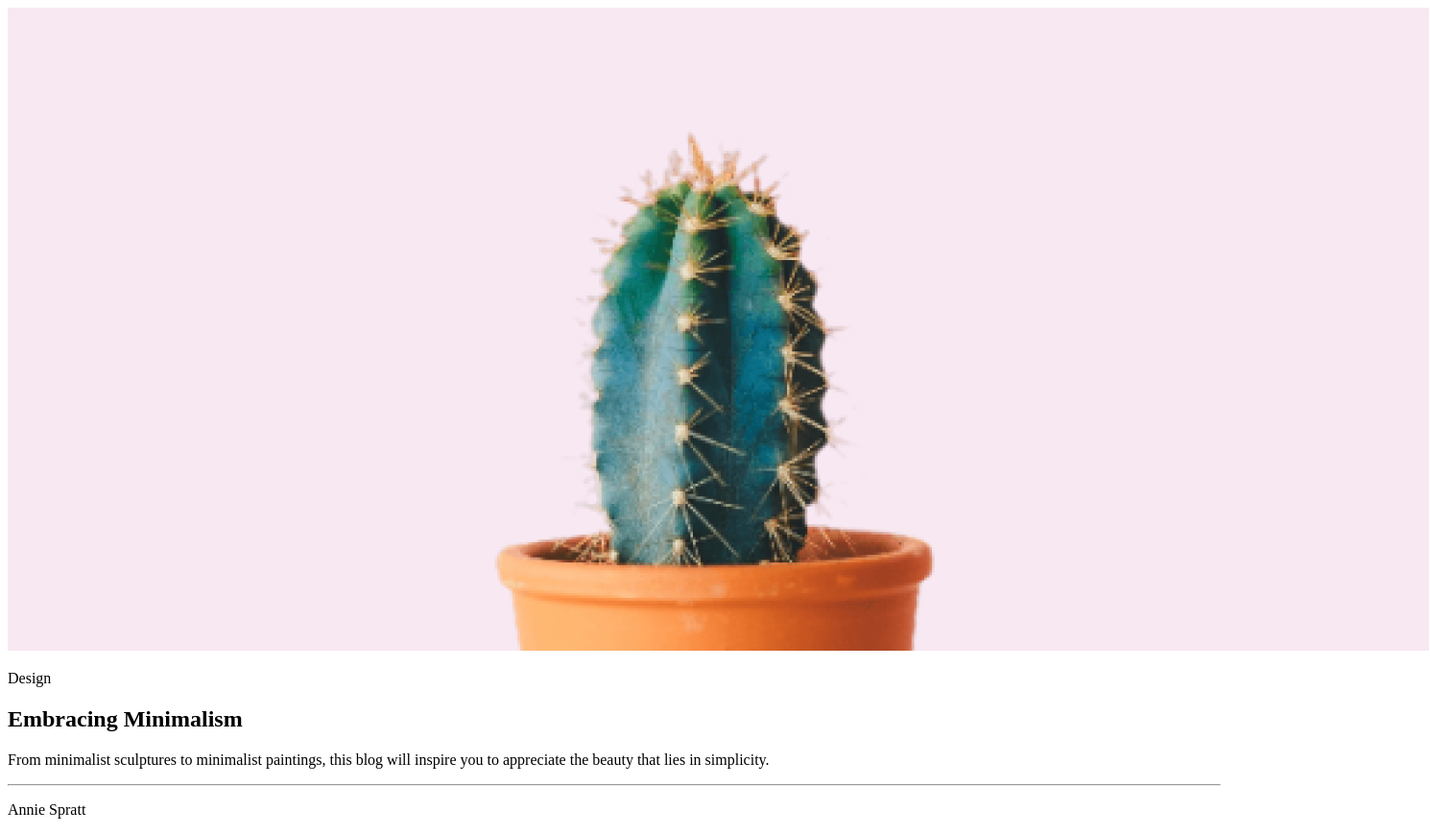
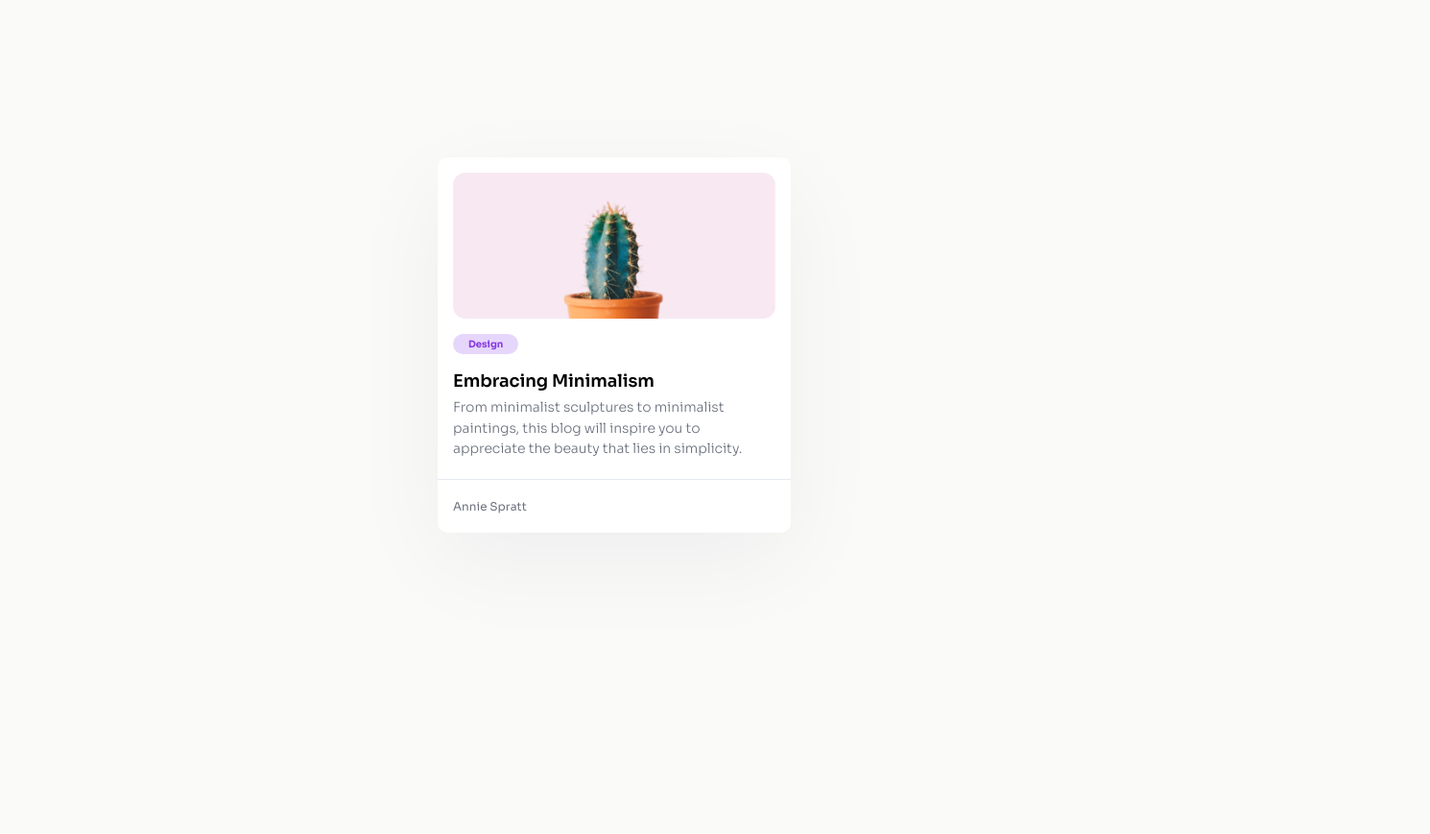
Before and after one commit to crisscde/Dev-Challenges-Solutions, a plain HTML site: page minimal_blog_card/index.html in a window 1280 px wide. Shown: the whole page at 96% size, 1490 px wide, since content can reach past the window. After the commit the page ends 800 px from the top, so only its background shows below. Drawn offline with Linux system fonts and the light colour scheme.

Commit message:
Adding styles

```diff
--- a/minimal_blog_card/assets/css/style.css
+++ b/minimal_blog_card/assets/css/style.css
@@ -0,0 +1,81 @@
+:root {
+  --bg-tag: #e6d6fc;
+  --tag-text: #883ae1;
+  --heading: #20293a;
+  --horizontal-rule: #e5eaf0;
+  --paragraph-text: #6c727f;
+}
+
+* {
+  min-width: 0;
+  box-sizing: border-box;
+}
+
+body {
+  font-family: "Sora", sans-serif;
+  background-color: #fafaf9;
+  margin: 0;
+  font-size: 14px;
+}
+
+p {
+  color: var(--paragraph-text);
+}
+
+.card {
+  margin: 164px auto 0px;
+  width: 368px;
+  box-shadow: 0px 30px 100px 0px rgba(17, 23, 41, 0.05);
+  padding: 16px 0px 20px;
+  border-radius: 10px;
+  background-color: #fff;
+}
+
+.card__image {
+  width: 336px;
+  height: 152px;
+  margin: 0px 16px 12px;
+  border-radius: 13px;
+}
+
+.card__tag {
+  background-color: var(--bg-tag);
+  padding: 4px 16px;
+  display: inline;
+  border-radius: 16px;
+  margin-bottom: 16px;
+  margin: 16px;
+
+  font-size: 10px;
+  font-weight: bold;
+  color: var(--tag-text);
+}
+
+.card__heading,
+.card__text {
+  letter-spacing: -0.0711px;
+}
+
+.card__heading {
+  font-size: 1.125rem;
+  margin: 20px 16px 6px;
+  font-weight: 600;
+}
+
+.card__text {
+  margin: 4px 16px 20px;
+  line-height: 1.35rem;
+  font-weight: 350;
+  text-wrap: pretty;
+}
+
+.card__horizontal {
+  height: 1.5px;
+  width: 368px;
+  background-color: var(--horizontal-rule);
+}
+
+.card__author {
+  font-size: 0.75rem;
+  margin: 20px 16px 0px;
+}
--- a/minimal_blog_card/index.html
+++ b/minimal_blog_card/index.html
@@ -10,23 +10,23 @@
   <link
     href="https://fonts.googleapis.com/css2?family=Sora:wght@100..800&display=swap"
     rel="stylesheet">
+  <link rel="stylesheet" href="./assets/css/style.css">
 </head>
 
 <body>
   <article class="card">
     <img
       src="./assets/img/cactus_img.jpg"
-      alt="Imagen de un Cactus en una maceta, en un fondo color morado">
-    <span>
-      <p>Design</p>
-    </span>
-    <h1>Embracing Minimalism</h1>
-    <p>
+      alt="Imagen de un Cactus en una maceta, en un fondo color morado"
+      class="card__image">
+    <p class="card__tag">Design</p>
+    <h1 class="card__heading">Embracing Minimalism</h1>
+    <p class="card__text">
       From minimalist sculptures to minimalist paintings, this blog will inspire you to appreciate the beauty that lies
       in simplicity.
     </p>
-    <hr>
-    <p>Annie Spratt</p>
+    <div class="card__horizontal"></div>
+    <p class="card__author">Annie Spratt</p>
   </article>
 </body>
 
```
